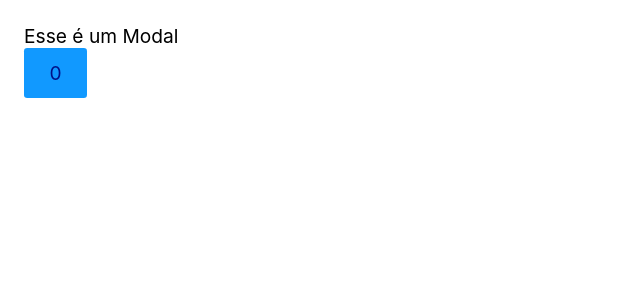
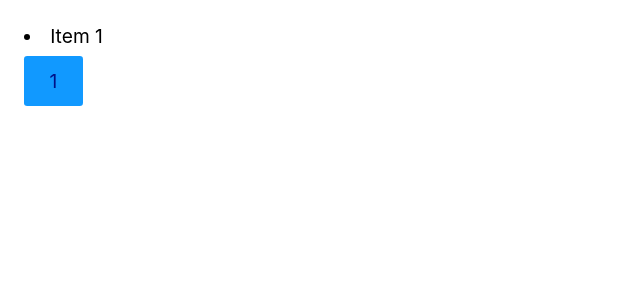
Before and after one commit to HamiltonFRJ/ReactCompleto, a React (Create React App) app in the folder Unid2/ambiente-do-curso/appreact/: page / in a window 1280 px wide. Shown: the top 300 px of the page, without its empty margins (0-640 px from the left). Built offline with nearby package versions, Linux system fonts and the light colour scheme.

Commit message:
useState 2

```diff
--- a/Unid2/ambiente-do-curso/appreact/src/App.js
+++ b/Unid2/ambiente-do-curso/appreact/src/App.js
@@ -1,21 +1,29 @@
 import React from 'react';
-import ButtonModal from './ButtonModal';
-import Modal from './Modal';
 
 const App = () => {
-  const [modal, setModal] = React.useState(
-    true,
-    /*() => {
-    const ativo = window.localStorage.getItem('ativo');
-    return ativo;
-  }*/
-  );
-  // Essa constante representa as posições 0 e 1, que desestruturadas contem o valor na posição 0, e a função de troca na posição 1.
+  const [contador, setContar] = React.useState(1);
+  const [item, setItem] = React.useState(['Item 1']);
+
+  function handleClick() {
+    setContar(contador + 1);
+    setItem([...item, 'Item ' + (contador + 1)]);
+  }
+
+  /*
+  function handleClick() {
+    setContar((contador) => {
+      return contador + 1
+    });
+    setItem((item) => [...item, 'Item ' + (contador + 1)]);
+  }
+  */
 
   return (
     <div>
-      <Modal modal={modal} setModal={setModal} />
-      <ButtonModal modal={modal} setModal={setModal} />
+      {item.map((item) => (
+        <li key={item}>{item}</li>
+      ))}
+      <button onClick={handleClick}>{contador}</button>
     </div>
   );
 };
--- a/Unid2/ambiente-do-curso/appreact/src/ButtonModal.js
+++ /dev/null
@@ -1,10 +0,0 @@
-import React from 'react';
-
-const ButtonModal = ({ setModal }) => {
-  function handleClick() {
-    setModal((ativo) => !ativo);
-  }
-  return <button onClick={handleClick}>0</button>;
-};
-
-export default ButtonModal;
--- a/Unid2/ambiente-do-curso/appreact/src/Modal.js
+++ /dev/null
@@ -1,8 +0,0 @@
-import React from 'react';
-
-const Modal = ({ modal }) => {
-  if (modal === true) return <div>Esse é um Modal</div>;
-  return null;
-};
-
-export default Modal;
```
